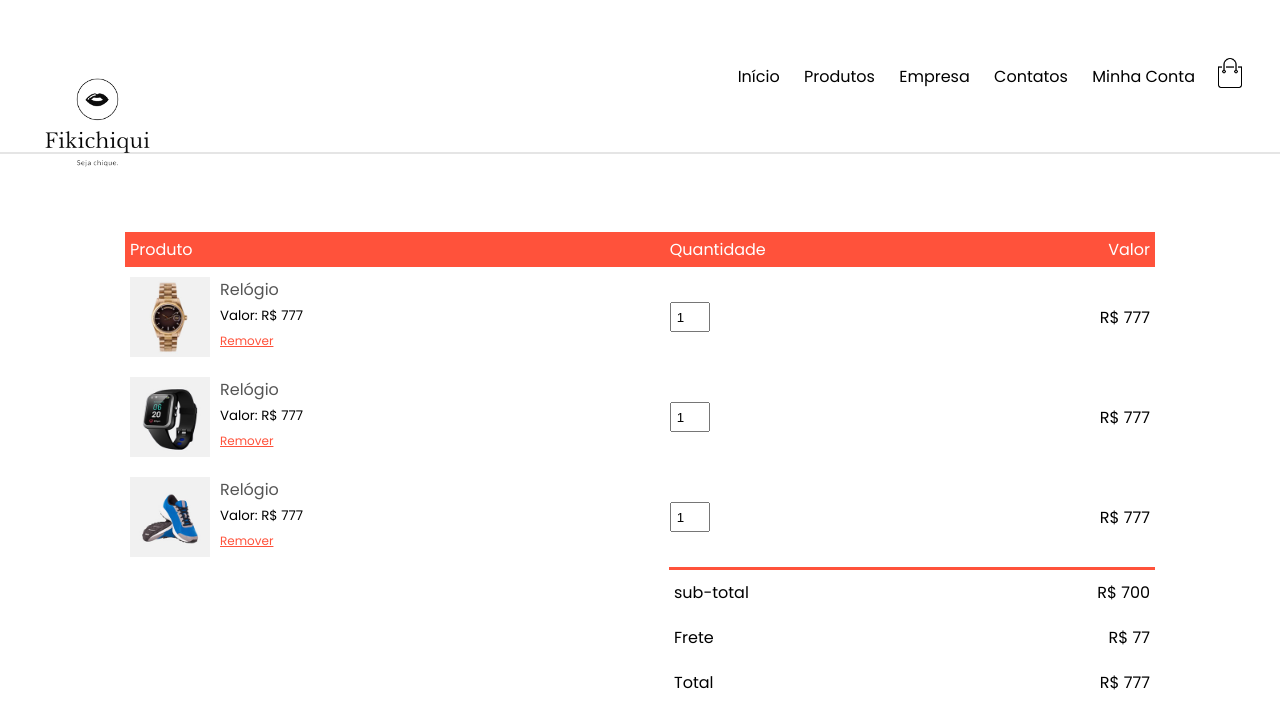
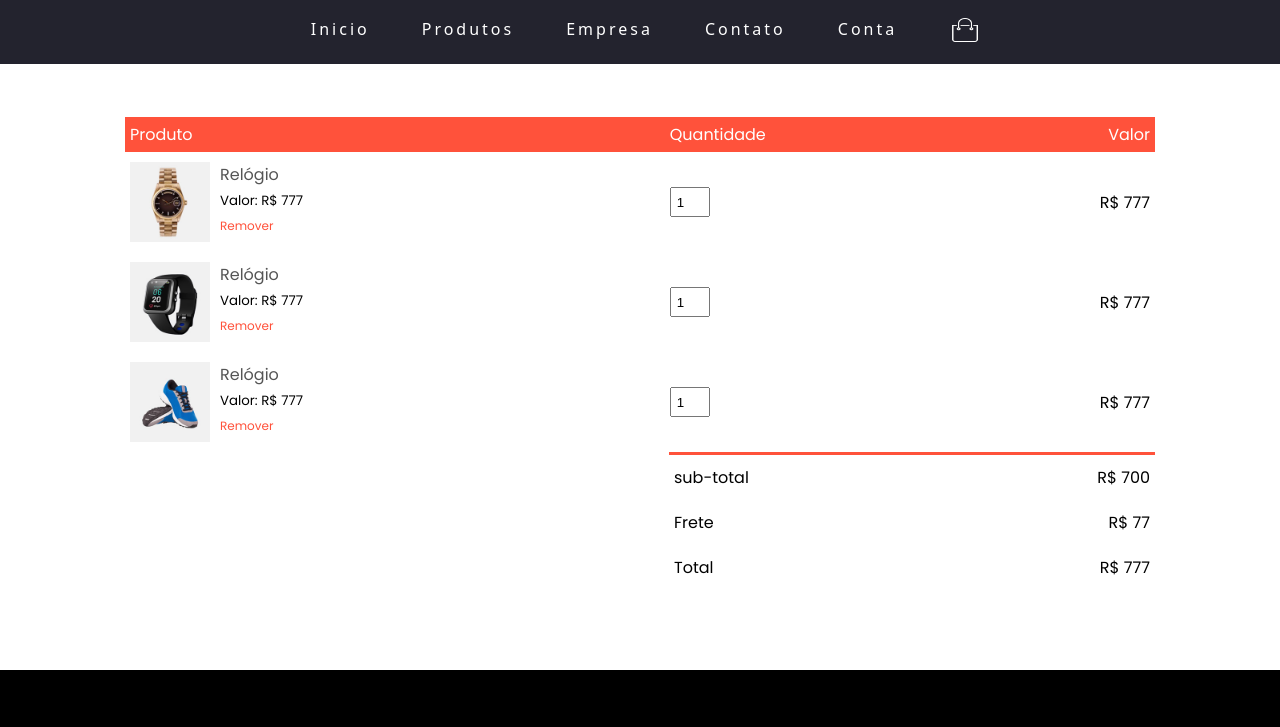
Before and after one commit to guiialm/FikiChiqui, a plain HTML site: page carrinho.html in a window 1280 px wide. Shown: the top 727 px of the page. Drawn offline with nearby package versions, Linux system fonts and the light colour scheme.

Commit message:
ajustando links e menu

```diff
--- a/carrinho.html
+++ b/carrinho.html
@@ -4,6 +4,7 @@
     <meta charset="UTF-8">
     <meta name="viewport" content="width=device-width, initial-scale=1.0">
     <link rel="stylesheet" href="assets/css/main.css">
+    <link rel="stylesheet" href="style.css">
     <link rel="shortcut icon" href="assets/img/Sullyridout-Wake-Up-Hair-Dryer.128.png" type="image/x-icon">
     <title>FIKCHIQUI</title>
 </head>
@@ -16,24 +17,29 @@
     <!-- INICIO CONTAINER -->
         <div class="container">
 
-            <!-- INICIO NAVEGACAO -->
-            <div class="navbar">
+            <header>
+                <nav>
 
-                <div class="logo">
-                    <a href="index.html"><img src="assets/img/fiklogo.png" alt="Logotipo" style="width: 125px; margin-left: 0;"></a>
-                </div>
 
-                <!-- INICIO MENU NAVEGACAO -->
-                <nav>
-                    <ul id="MenuItens">
-                        <li><a href="index.html" tittle="">Início</a></li>
-                        <li><a href="produtos.html" tittle="">Produtos</a></li>
-                        <li><a href="#" tittle="">Empresa</a></li>
-                        <li><a href="#" tittle="">Contatos</a></li>
-                        <li><a href="#" tittle="">Minha Conta</a></li>
+                    <div class="mobile-menu">
+                        <div class="line1"></div>
+                        <div class="line2"></div>
+                        <div class="line3"></div>
+                    </div>
+                    <ul class="nav-list">
+                        <a href="index.html">
+                            <li>Inicio</li>
+                        </a>
+                        <a href="produtos.html">
+                            <li>Produtos</li>
+                        </a>
+                        <li><a href="#"></a>Empresa</li>
+                        <li><a href="#"></a>Contato</li>
+                        <li><a href="#"></a>Conta</li>
+                        <li><a href="carrinho.html"><img src="assets/img/carrinho.png" style="width: 32px; height: 24px;" alt=""></a></li>
                     </ul>
                 </nav>
-                <!-- FIM MENU NAVEGACAO -->
+            </header>
 
                 <a href="carrinho.html">
                 <img src="assets/img/carrinho2.png" alt="" style="width: 30px; height: 30px;">
--- a/style.css
+++ b/style.css
@@ -89,6 +89,10 @@ nav {
 
     }
 
+    nav a {
+        color: #000;
+    }
+
     .mobile-menu div {
         color: #000;
     }
```
Also changed, not shown: index.html (+7 -2 lines), produtos.html (+20 -14 lines), ver-produto.html (+23 -2 lines).
